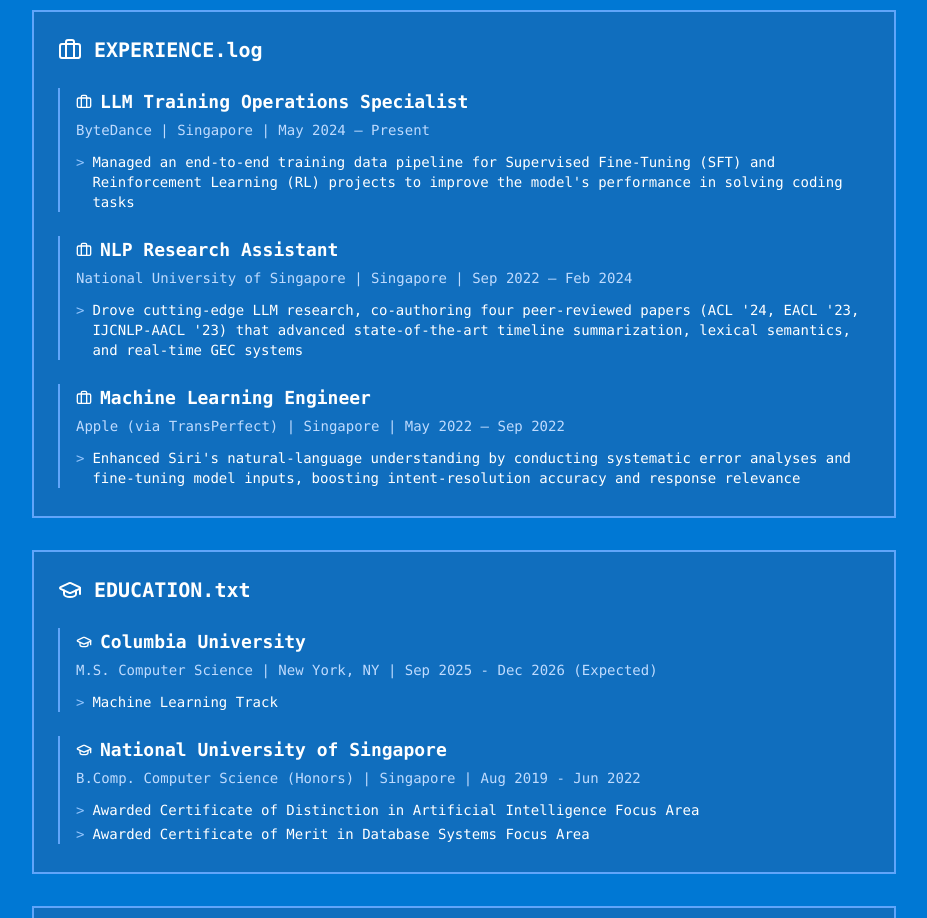
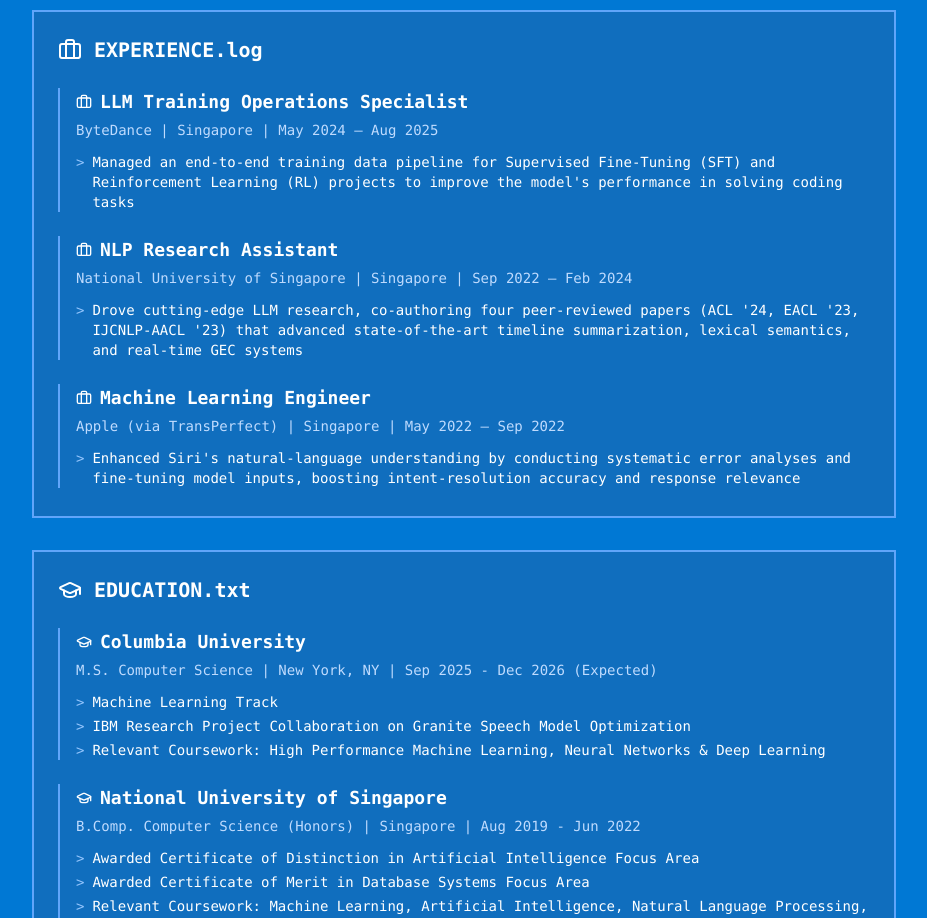
Before and after one commit to gsmoon97/gsmoon97.github.io, a React (Vite) app: page / in a window 1280 px wide. Shown: the part 900-1818 px from the top of the page, without its empty margins (176-1103 px from the left). Built offline with nearby package versions, Linux system fonts and the light colour scheme.

Commit message:
update education & experience

```diff
--- a/src/components/Education.tsx
+++ b/src/components/Education.tsx
@@ -8,7 +8,9 @@ const education = [
     location: "New York, NY",
     period: "Sep 2025 - Dec 2026 (Expected)",
     bullets: [
-      "Machine Learning Track"
+      "Machine Learning Track",
+      "IBM Research Project Collaboration on Granite Speech Model Optimization",
+      "Relevant Coursework: High Performance Machine Learning, Neural Networks & Deep Learning"
     ]
   },
   {
@@ -18,7 +20,8 @@ const education = [
     period: "Aug 2019 - Jun 2022",
     bullets: [
       "Awarded Certificate of Distinction in Artificial Intelligence Focus Area",
-      "Awarded Certificate of Merit in Database Systems Focus Area"
+      "Awarded Certificate of Merit in Database Systems Focus Area",
+      "Relevant Coursework: Machine Learning, Artificial Intelligence, Natural Language Processing, Computer Vision and Pattern Recognition, Database Systems, Big Data Systems for Data Science"
     ]
   }
 ];
--- a/src/components/Experience.tsx
+++ b/src/components/Experience.tsx
@@ -6,7 +6,7 @@ const experience = [
     title: "LLM Training Operations Specialist",
     company: "ByteDance",
     location: "Singapore",
-    period: "May 2024 – Present",
+    period: "May 2024 – Aug 2025",
     bullets: [
       "Managed an end-to-end training data pipeline for Supervised Fine-Tuning (SFT) and Reinforcement Learning (RL) projects to improve the model's performance in solving coding tasks",
       // "Collaborated with Subject Matter Experts (SMEs) to diagnose model failure modes and translate insights into actionable root-cause reports and patch roadmaps",
```
